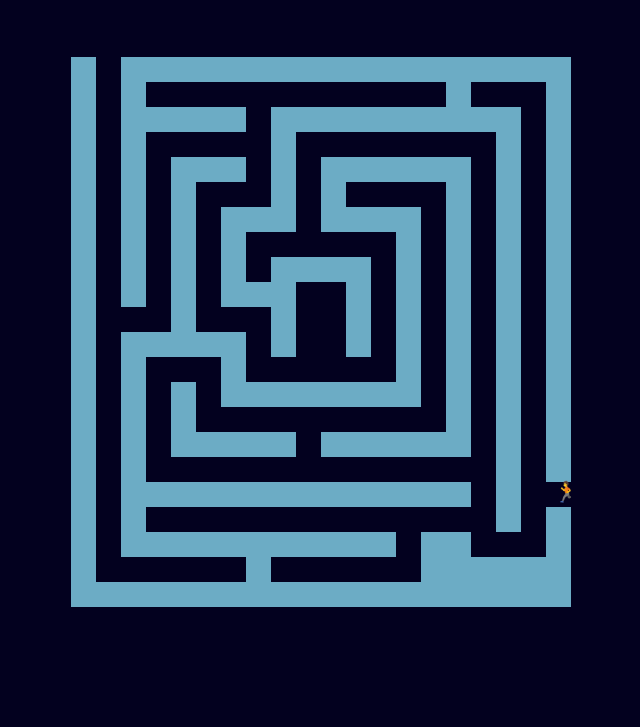
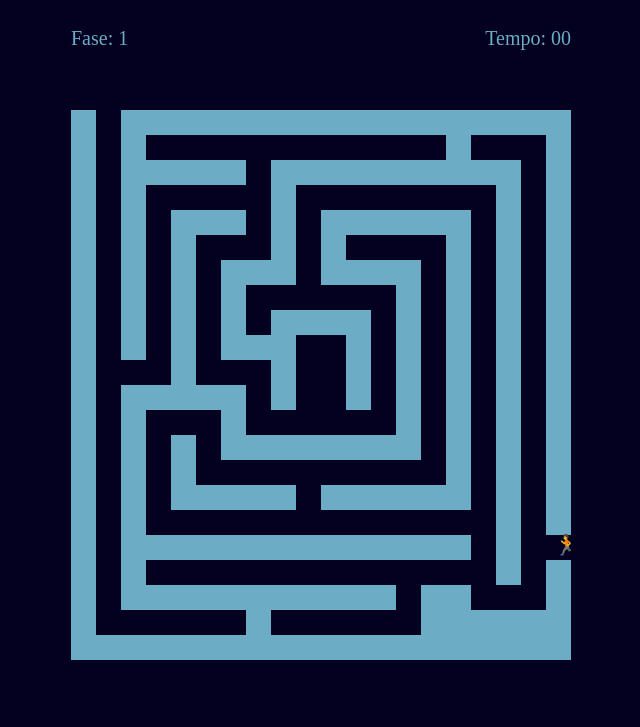
Before and after one commit to marvieiradev/game-maze, a plain HTML site: page index.html in a window 1280 px wide. Shown: the part 73-800 px from the top of the page, without its empty margins (319-959 px from the left). Drawn offline with Linux system fonts and the light colour scheme.

Commit message:
added phase counter on screen

```diff
--- a/index.html
+++ b/index.html
@@ -8,6 +8,10 @@
   <body>
     <title>Maze Game</title>
     <h1>Jogo do Labirinto</h1>
+    <div class="pontuacao">
+      <p id="fase">Fase: 0</p>
+      <p id="tempo">Tempo: 00</p>
+    </div>
     <canvas width="500" height="500" id="gameCanvas"></canvas>
     <div class="win">
       <h1>Você Venceu!</h1>
--- a/script.js
+++ b/script.js
@@ -1,6 +1,7 @@
 const canvas = document.getElementById("gameCanvas");
 const ctx = canvas.getContext("2d");
 var maze = sessionStorage.getItem("maze");
+var fase = document.getElementById("fase");
 
 const tileSize = 25;
 
@@ -156,6 +157,7 @@ function update() {
   drawPlayer();
   checkCollision();
   animation = requestAnimationFrame(update);
+  fase.innerText = "Fase: " + (Number(maze) + 1);
 }
 
 animation = requestAnimationFrame(update);
--- a/style.css
+++ b/style.css
@@ -5,8 +5,20 @@ body {
   text-align: center;
 }
 
+.pontuacao {
+  max-width: 500px;
+  display: flex;
+  align-items: center;
+  justify-content: space-between;
+  margin: auto;
+}
+
+.pontuacao p {
+  font-size: 20px;
+}
+
 canvas {
-  margin: 50px auto;
+  margin: 40px auto;
 }
 
 .win {
```
